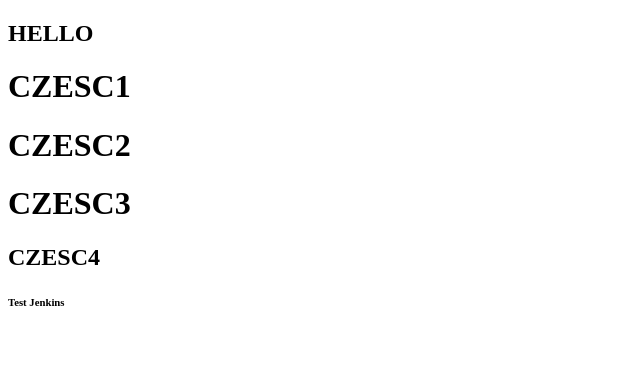
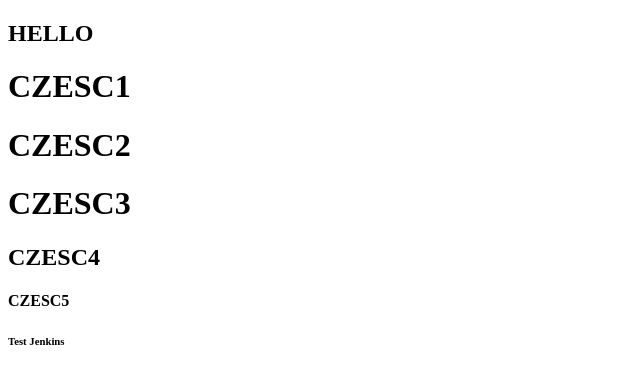
Before and after one commit to michal-bluedew/First-Repo, a plain HTML site: page index.html in a window 1280 px wide. Shown: the whole page, without its empty margins (0-640 px from the left). Drawn offline with Linux system fonts and the light colour scheme.

Commit message:
jenkins test

```diff
--- a/index.html
+++ b/index.html
@@ -10,6 +10,7 @@
 <h1>CZESC2</h1>
 <h1>CZESC3</h1>
 <h2>CZESC4</h2>
+<h4>CZESC5</h4>
 <h6><strong>Test Jenkins</strong></h6>
 </body>
 </html>
```
